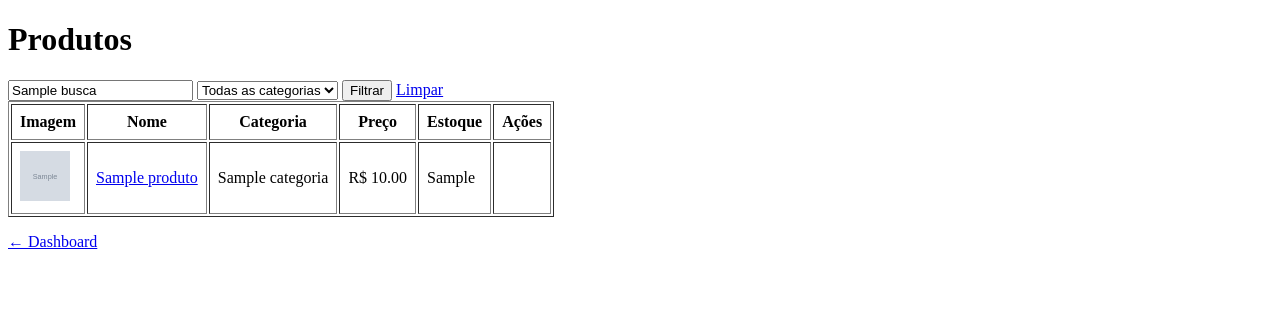
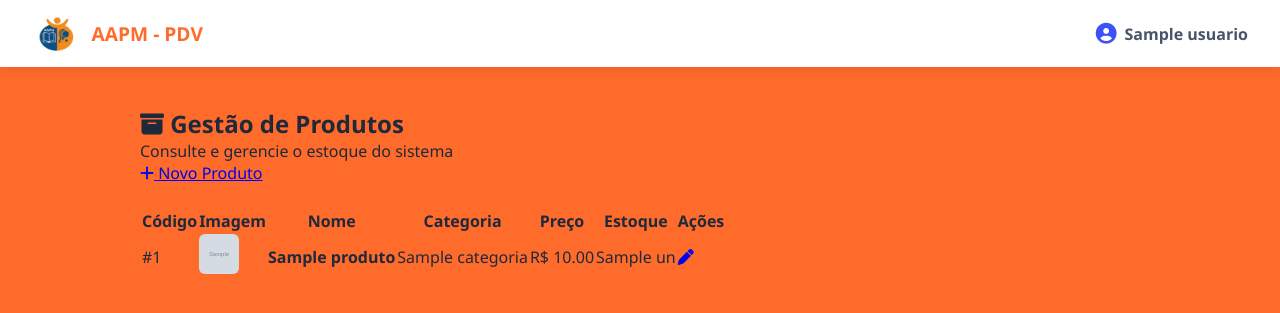
Before and after one commit to isabellyr-oliveira/Projeto-PDV, a FastAPI app: template app/templates/produtos/index.html in a window 1280 px wide. Shown: the top 313 px of the page. Run offline with FastAPI, Linux system fonts and the light colour scheme; the template is opened without the code that fills it: most values are stand-ins (such as "Sample title", 1, 10 or a date in 2020); grey boxes marked "Sample" are stand-in pictures.

Commit message:
Refatorar a estrutura do código para melhorar a legibilidade e a manutenibilidade.

```diff
--- a/app/templates/produtos/index.html
+++ b/app/templates/produtos/index.html
@@ -1,50 +1,24 @@
-<!DOCTYPE html>
-<html lang="pt-br">
-<head>
-    <meta charset="UTF-8">
-    <title>Produtos — AAPM SENAI</title>
-</head>
-<body>
-    <h1>Produtos</h1>
+{% extends "base.html" %}
 
-    {% if request.query_params.get('criado') == 'ok' %}
-        <p style="color:green">Produto criado com sucesso!</p>
-    {% endif %}
-    {% if request.query_params.get('desativado') == 'ok' %}
-        <p style="color:green">Produto desativado.</p>
-    {% endif %}
+{% block title %}Produtos - AAPM{% endblock %}
 
-    <!-- Filtros -->
-    <form method="get" action="/produtos">
-        <input  type="text"
-                name="busca"
-                placeholder="Buscar por nome..."
-                value="{{ busca }}">
+{% block content %}
+<div class="content-header">
+    <div class="header-title">
+        <h2><i class="fa-solid fa-box-archive"></i> Gestão de Produtos</h2>
+        <p>Consulte e gerencie o estoque do sistema</p>
+    </div>
+    <a href="/produtos/novo" class="btn-primary">
+        <i class="fa-solid fa-plus"></i> Novo Produto
+    </a>
+</div>
 
-        <select name="categoria_id">
-            <option value="0">Todas as categorias</option>
-            {% for c in categorias %}
-                <option value="{{ c.id }}"
-                    {{ 'selected' if categoria_id == c.id else '' }}>
-                    {{ c.nome }}
-                </option>
-            {% endfor %}
-        </select>
-
-        <button type="submit">Filtrar</button>
-
-        {% if busca or categoria_id %}
-            <a href="/produtos">Limpar</a>
-        {% endif %}
-    </form>
-
-    {% if usuario.role == 'admin' %}
-        <a href="/produtos/novo">+ Novo produto</a>
-    {% endif %}
-
-    <table border="1" cellpadding="8">
+<!-- Tabela de Produtos -->
+<div class="card-table">
+    <table class="data-table">
         <thead>
             <tr>
+                <th>Código</th>
                 <th>Imagem</th>
                 <th>Nome</th>
                 <th>Categoria</th>
@@ -54,42 +28,46 @@
             </tr>
         </thead>
         <tbody>
-            {% for p in produtos %}
+            {% for produto in produtos %}
             <tr>
+                <td>#{{ produto.id }}</td>
                 <td>
-                    <img src="{{ p.imagem_url }}"
-                         alt="{{ p.nome }}"
-                         width="50" height="50"
-                         style="object-fit:cover">
+                    <img src="{{ produto.imagem_url }}" alt="{{ produto.nome }}" style="width: 40px; height: 40px; object-fit: cover; border-radius: 6px;">
                 </td>
-                <td><a href="/produtos/{{ p.id }}">{{ p.nome }}</a></td>
-                <td>{{ p.categoria.nome if p.categoria else "—" }}</td>
-                <td>R$ {{ "%.2f"|format(p.preco) }}</td>
-                <td>{{ p.estoque_atual }}</td>
+                <td><strong>{{ produto.nome }}</strong></td>
                 <td>
-                    {% if usuario.role == 'admin' %}
-                        <a href="/produtos/{{ p.id }}/editar">Editar</a>
-                        <form action="/produtos/{{ p.id }}/desativar"
-                              method="post"
-                              style="display:inline"
-                              onsubmit="return confirm('Desativar {{ p.nome }}?')">
-                            <button type="submit">Desativar</button>
-                        </form>
+                    <span class="tag-category">
+                        {{ produto.categoria.nome if produto.categoria else 'Sem Categoria' }}
+                    </span>
+                </td>
+                <td>R$ {{ "%.2f"|format(produto.preco) }}</td>
+                <td>
+                    <!-- Usando a propriedade estoque_baixo e a coluna estoque_atual -->
+                    {% if produto.estoque_baixo %}
+                        <span class="badge-stock stock-low">{{ produto.estoque_atual }} un (Baixo)</span>
+                    {% else %}
+                        <span class="badge-stock stock-ok">{{ produto.estoque_atual }} un</span>
+                    {% endif %}
+                </td>
+                <td class="table-actions">
+                    <a href="/produtos/{{ produto.id }}/editar" class="btn-action edit" title="Editar">
+                        <i class="fa-solid fa-pen"></i>
+                    </a>
+                    {% if usuario and usuario.role == 'admin' %}
+                    <a href="/produtos/{{ produto.id }}/deletar" class="btn-action delete" title="Excluir">
+                        <i class="fa-solid fa-trash"></i>
+                    </a>
                     {% endif %}
                 </td>
             </tr>
-            {% endfor %}
-
-            {% if not produtos %}
+            {% else %}
             <tr>
-                <td colspan="6" style="text-align:center">
-                    Nenhum produto encontrado.
+                <td colspan="7" class="table-empty">
+                    Nenhum produto cadastrado até o momento.
                 </td>
             </tr>
-            {% endif %}
+            {% endfor %}
         </tbody>
     </table>
-
-    <p><a href="/">← Dashboard</a></p>
-</body>
-</html>
+</div>
+{% endblock %}
```
Also changed, not shown: app/static/CSS_produtos/index.css (deleted), app/static/uploads/camisa oni.png (added), banco.db.
